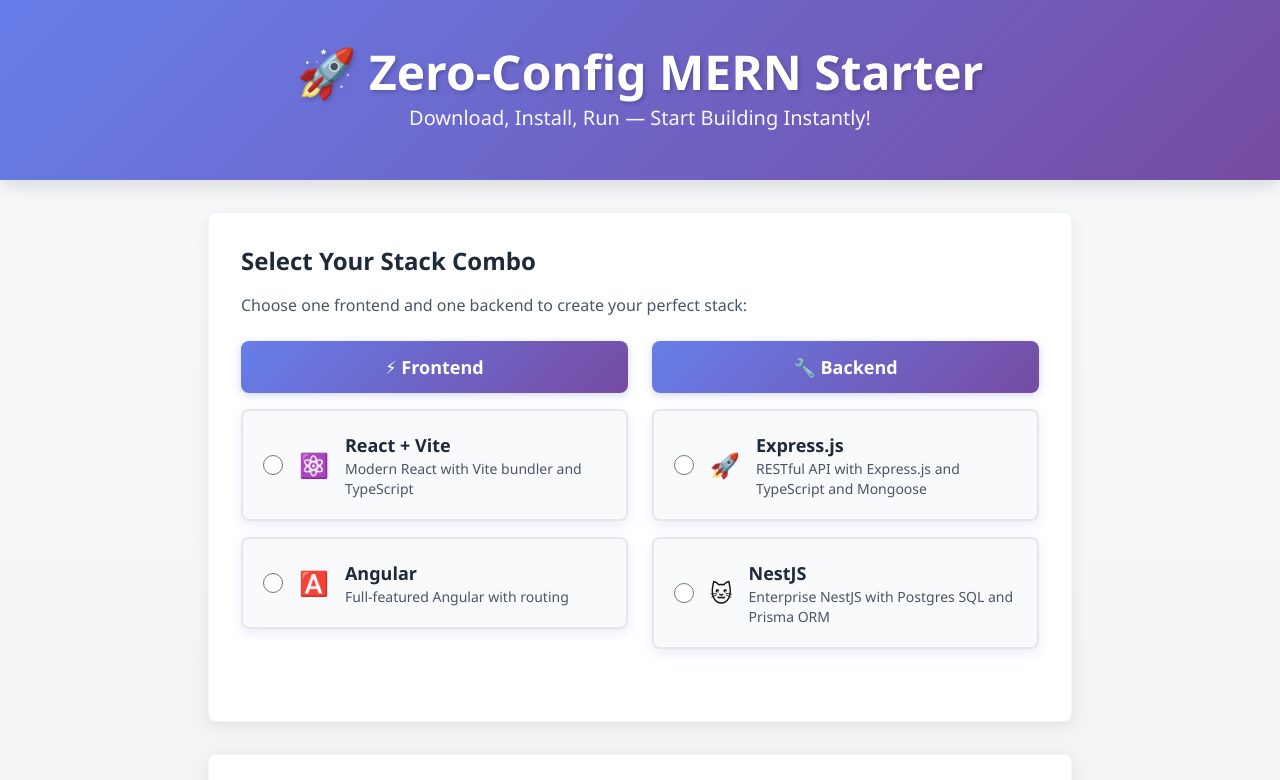
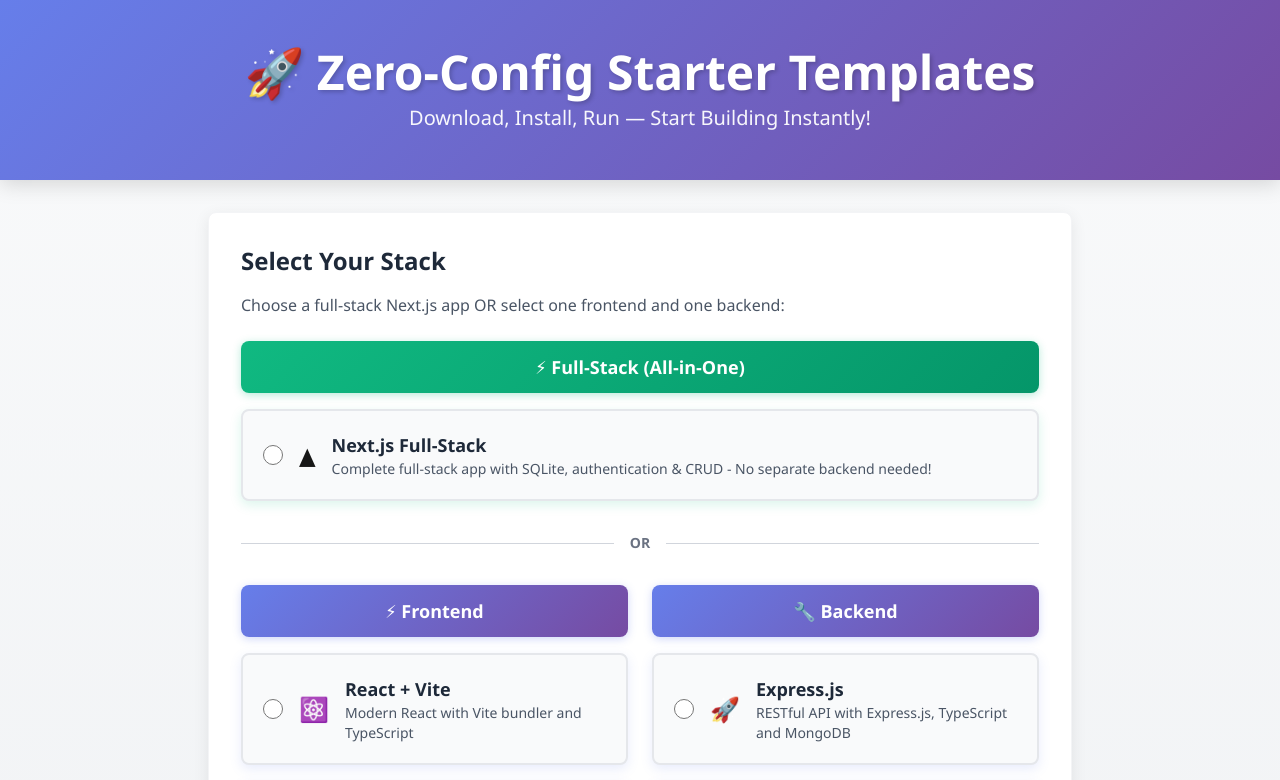
Before and after one commit to dhuruvandb/zero-config, a Next.js app in the folder frontend/: page / in a window 1280 px wide. Shown: the top 780 px of the page. Built offline with nearby package versions, Linux system fonts and the light colour scheme.

Commit message:
Enhance template data structure and add Next.js standalone option in frontend

```diff
--- a/frontend/app/page.tsx
+++ b/frontend/app/page.tsx
@@ -9,13 +9,60 @@ export default function Home() {
   const [error, setError] = useState<string | null>(null);
 
   const templateData = {
-    react: { name: 'React + Vite', icon: '⚛️' },
-    angular: { name: 'Angular', icon: '🅰️' },
-    express: { name: 'Express.js', icon: '🚀' },
-    nestjs: { name: 'NestJS', icon: '🐱' },
+    react: { name: 'React + Vite', icon: '⚛️', type: 'frontend' },
+    angular: { name: 'Angular', icon: '🅰️', type: 'frontend' },
+    nextjs: { name: 'Next.js (Full-Stack)', icon: '▲', type: 'standalone' },
+    express: { name: 'Express.js', icon: '🚀', type: 'backend' },
+    nestjs: { name: 'NestJS', icon: '🐱', type: 'backend' },
   };
 
   const handleDownload = async () => {
+    // If Next.js standalone is selected, only download that
+    if (selectedFrontend === 'nextjs') {
+      setLoading(true);
+      setError(null);
+
+      try {
+        const response = await fetch(
+          `${process.env.NEXT_PUBLIC_BACKEND_URL || 'http://localhost:8000'}/api/templates`,
+          {
+            method: 'POST',
+            headers: {
+              'Content-Type': 'application/json',
+            },
+            body: JSON.stringify({
+              templates: ['nextjs'],
+            }),
+          }
+        );
+
+        if (!response.ok) {
+          const errorData = await response.json();
+          throw new Error(errorData.message || 'Failed to generate template');
+        }
+
+        const blob = await response.blob();
+        const url = window.URL.createObjectURL(blob);
+        const a = document.createElement('a');
+        a.href = url;
+        a.download = `nextjs-fullstack.zip`;
+        document.body.appendChild(a);
+        a.click();
+        a.remove();
+        window.URL.revokeObjectURL(url);
+      } catch (err) {
+        setError(
+          err instanceof Error
+            ? err.message
+            : 'Failed to download template. Please try again.'
+        );
+      } finally {
+        setLoading(false);
+      }
+      return;
+    }
+
+    // For traditional frontend + backend combo
     if (!selectedFrontend || !selectedBackend) {
       setError('Please select both a frontend and a backend');
       return;
@@ -26,7 +73,7 @@ export default function Home() {
 
     try {
       const response = await fetch(
-          `${process.env.NEXT_PUBLIC_BACKEND_URL||'http://localhost:8000'}/api/templates`,
+        `${process.env.NEXT_PUBLIC_BACKEND_URL || 'http://localhost:8000'}/api/templates`,
         {
           method: 'POST',
           headers: {
@@ -52,8 +99,6 @@ export default function Home() {
       a.click();
       a.remove();
       window.URL.revokeObjectURL(url);
-      console.log(templateData[selectedFrontend as keyof typeof templateData].name);
-
     } catch (err) {
       setError(
         err instanceof Error
@@ -64,6 +109,9 @@ export default function Home() {
       setLoading(false);
     }
   };
+
+  const isStandalone = selectedFrontend === 'nextjs';
+  const canDownload = isStandalone || (selectedFrontend && selectedBackend);
 
   return (
     <div className="min-h-screen" style={{ background: 'linear-gradient(to bottom, #f9fafb 0%, #e9ecef 100%)' }}>
@@ -76,7 +124,7 @@ export default function Home() {
         className="text-white py-12 text-center"
       >
         <h1 className="text-5xl font-bold m-0" style={{ textShadow: '2px 2px 4px rgba(0, 0, 0, 0.2)' }}>
-          🚀 Zero-Config MERN Starter
+          🚀 Zero-Config Starter Templates
         </h1>
         <p className="text-xl mt-2 opacity-95 font-light">Download, Install, Run — Start Building Instantly!</p>
       </header>
@@ -88,13 +136,13 @@ export default function Home() {
           className="bg-white rounded-lg shadow-lg p-8 mb-8 border border-gray-100"
           style={{ boxShadow: '0 4px 16px rgba(0, 0, 0, 0.08)' }}
         >
-          <h2 className="text-2xl font-bold text-gray-800 mb-4">Select Your Stack Combo</h2>
+          <h2 className="text-2xl font-bold text-gray-800 mb-4">Select Your Stack</h2>
           <p className="text-gray-600 mb-6">
-            Choose one frontend and one backend to create your perfect stack:
+            Choose a full-stack Next.js app OR select one frontend and one backend:
           </p>
 
           {/* Selected Combo Display */}
-          {selectedFrontend && selectedBackend && (
+          {(isStandalone || (selectedFrontend && selectedBackend)) && (
             <div
               style={{
                 background: 'linear-gradient(135deg, #667eea 0%, #764ba2 100%)',
@@ -104,20 +152,91 @@ export default function Home() {
             >
               <h3 className="text-lg font-semibold text-center mb-4">🎯 Your Selected Stack</h3>
               <div className="flex flex-wrap justify-center items-center gap-3 md:gap-4">
+                {isStandalone ? (
+                  <div className="bg-white rounded-lg px-4 md:px-6 py-2 flex items-center gap-2 text-gray-800 font-medium whitespace-nowrap">
+                    <span className="text-2xl">▲</span>
+                    <span className="text-sm md:text-base">Next.js Full-Stack (Standalone)</span>
+                  </div>
+                ) : (
+                  <>
                     <div className="bg-white rounded-lg px-4 md:px-6 py-2 flex items-center gap-2 text-gray-800 font-medium whitespace-nowrap">
                       <span className="text-2xl">{templateData[selectedFrontend as keyof typeof templateData].icon}</span>
-                  <span className="hidden sm:inline text-sm md:text-base">{templateData[selectedFrontend as keyof typeof templateData].name}</span>
+                      <span className="hidden sm:inline text-sm md:text-base">
+                        {templateData[selectedFrontend as keyof typeof templateData].name}
+                      </span>
                     </div>
                     <div className="text-white text-2xl opacity-90 font-bold">+</div>
                     <div className="bg-white rounded-lg px-4 md:px-6 py-2 flex items-center gap-2 text-gray-800 font-medium whitespace-nowrap">
                       <span className="text-2xl">{templateData[selectedBackend as keyof typeof templateData].icon}</span>
-                  <span className="hidden sm:inline text-sm md:text-base">{templateData[selectedBackend as keyof typeof templateData].name}</span>
+                      <span className="hidden sm:inline text-sm md:text-base">
+                        {templateData[selectedBackend as keyof typeof templateData].name}
+                      </span>
                     </div>
+                  </>
+                )}
               </div>
             </div>
           )}
 
-          {/* Template Grid */}
+          {/* Full-Stack Standalone Option */}
+          <div className="mb-8">
+            <div
+              style={{
+                background: 'linear-gradient(135deg, #10b981 0%, #059669 100%)',
+                boxShadow: '0 2px 8px rgba(16, 185, 129, 0.3)',
+              }}
+              className="text-white text-lg font-semibold text-center p-3 rounded-lg mb-4"
+            >
+              ⚡ Full-Stack (All-in-One)
+            </div>
+
+            <label
+              className={`flex items-center p-5 border-2 rounded-lg cursor-pointer transition-all mb-4 ${
+                selectedFrontend === 'nextjs'
+                  ? 'border-green-500 bg-green-50 transform scale-102'
+                  : 'border-gray-200 bg-gray-50 hover:border-green-500 hover:bg-green-50'
+              }`}
+              style={{
+                boxShadow:
+                  selectedFrontend === 'nextjs'
+                    ? '0 4px 12px rgba(16, 185, 129, 0.4)'
+                    : '0 4px 12px rgba(16, 185, 129, 0.15)',
+              }}
+            >
+              <input
+                type="radio"
+                name="stack"
+                value="nextjs"
+                checked={selectedFrontend === 'nextjs'}
+                onChange={(e) => {
+                  setSelectedFrontend(e.target.value);
+                  setSelectedBackend(null);
+                  setError(null);
+                }}
+                className="w-5 h-5 mr-4 cursor-pointer"
+                style={{ accentColor: '#10b981' }}
+              />
+              <span className="text-2xl mr-4">▲</span>
+              <div className="flex-1">
+                <h3 className="font-bold text-gray-800 text-lg">Next.js Full-Stack</h3>
+                <p className="text-gray-600 text-sm">
+                  Complete full-stack app with SQLite, authentication & CRUD - No separate backend needed!
+                </p>
+              </div>
+            </label>
+          </div>
+
+          {/* Divider */}
+          <div className="relative mb-8">
+            <div className="absolute inset-0 flex items-center">
+              <div className="w-full border-t border-gray-300"></div>
+            </div>
+            <div className="relative flex justify-center text-sm">
+              <span className="px-4 bg-white text-gray-500 font-semibold">OR</span>
+            </div>
+          </div>
+
+          {/* Traditional Frontend + Backend Grid */}
           <div className="grid grid-cols-1 md:grid-cols-2 gap-6 mb-6">
             {/* Frontend Column */}
             <div>
@@ -168,7 +287,7 @@ export default function Home() {
                     <p className="text-gray-600 text-sm">
                       {frontend === 'react'
                         ? 'Modern React with Vite bundler and TypeScript'
-                        : 'Full-featured Angular with routing'}
+                        : 'Full-featured Angular 21 with SSR and Tailwind'}
                     </p>
                   </div>
                 </label>
@@ -194,7 +313,7 @@ export default function Home() {
                     selectedBackend === backend
                       ? 'border-blue-500 bg-blue-50 transform scale-102'
                       : 'border-gray-200 bg-gray-50 hover:border-blue-500 hover:bg-blue-50'
-                  }`}
+                  } ${isStandalone ? 'opacity-50 cursor-not-allowed' : ''}`}
                   style={{
                     boxShadow:
                       selectedBackend === backend
@@ -207,6 +326,7 @@ export default function Home() {
                     name="backend"
                     value={backend}
                     checked={selectedBackend === backend}
+                    disabled={isStandalone}
                     onChange={(e) => {
                       setSelectedBackend(e.target.value);
                       setError(null);
@@ -223,8 +343,8 @@ export default function Home() {
                     </h3>
                     <p className="text-gray-600 text-sm">
                       {backend === 'express'
-                        ? 'RESTful API with Express.js and TypeScript and Mongoose'
-                        : 'Enterprise NestJS with Postgres SQL and Prisma ORM'}
+                        ? 'RESTful API with Express.js, TypeScript and MongoDB'
+                        : 'Enterprise NestJS with PostgreSQL and Prisma ORM'}
                     </p>
                   </div>
                 </label>
@@ -261,7 +381,18 @@ export default function Home() {
 
           <p className="text-gray-600 font-semibold mb-4">Installation steps:</p>
           <pre className="bg-gray-100 p-6 rounded-lg overflow-x-auto border border-gray-300 font-mono text-sm">
-            {`1. Select one frontend framework (React or Angular)
+            {isStandalone
+              ? `1. Select "Next.js Full-Stack" (standalone app)
+2. Click "Download Stack"
+3. UNBLOCK THE ZIP FILE FIRST (see above)
+4. Extract the ZIP file
+5. Run:
+   cd nextjs
+   npm install
+   npm run dev
+6. Open http://localhost:3000
+7. Complete full-stack app with auth & database included!`
+              : `1. Select one frontend framework (React or Angular)
 2. Select one backend framework (Express.js or NestJS)
 3. Click "Download Stack"
 4. UNBLOCK THE ZIP FILE FIRST (see above)
@@ -287,12 +418,12 @@ export default function Home() {
         {/* Download Button */}
         <button
           onClick={handleDownload}
-          disabled={loading}
+          disabled={loading || !canDownload}
           style={{
-            background: loading
+            background: loading || !canDownload
               ? '#95a5a6'
               : 'linear-gradient(135deg, #667eea 0%, #764ba2 100%)',
-            boxShadow: loading ? 'none' : '0 4px 16px rgba(102, 126, 234, 0.4)',
+            boxShadow: loading || !canDownload ? 'none' : '0 4px 16px rgba(102, 126, 234, 0.4)',
           }}
           className="block w-full max-w-xs mx-auto px-8 py-4 text-xl font-bold text-white rounded-lg border-0 cursor-pointer transition-all duration-300"
         >
```
Also changed, not shown: 1 other file (tests, documents, lock files or other folders). Lines whose indentation alone changed are shown as unchanged.
